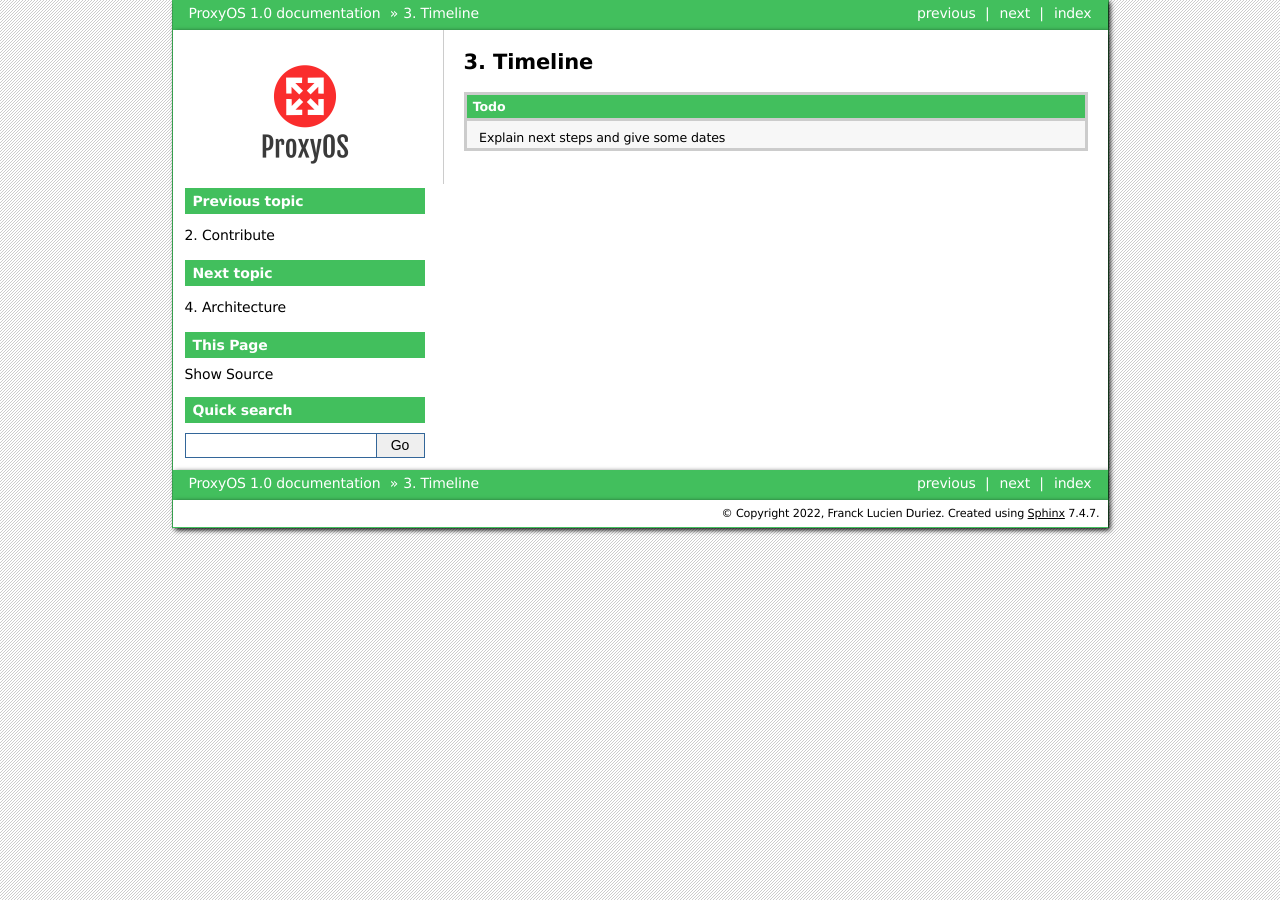
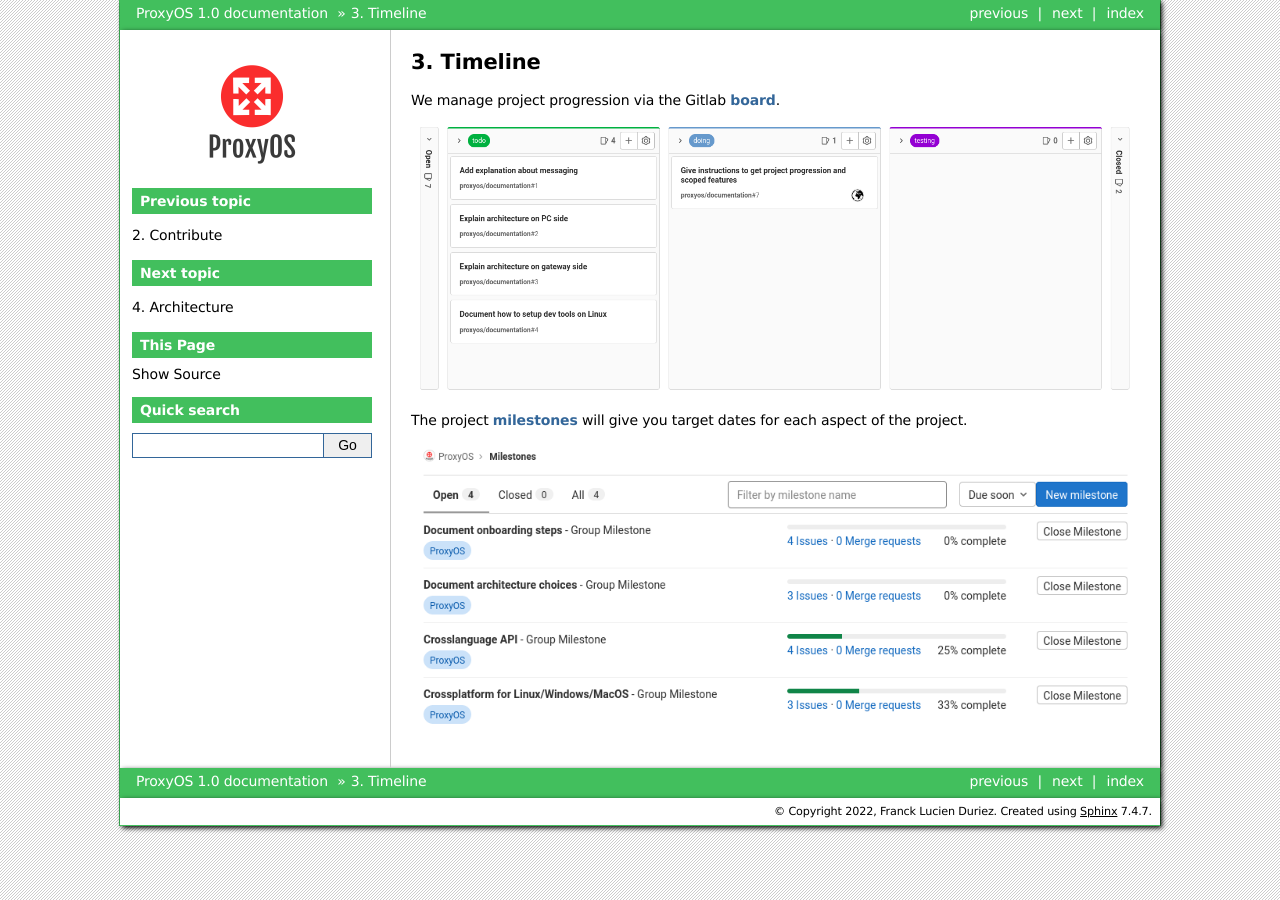
Before and after one commit to ProxyOS/documentation, a Sphinx documentation site: the page built from source/timeline.rst, in a window 1280 px wide. Built offline with Sphinx 7.4.7, drawn with Linux system fonts in a browser that asks for light colours.

Commit message:
timeline: add links to board and milestone table

```diff
--- a/source/timeline.rst
+++ b/source/timeline.rst
@@ -1,4 +1,19 @@
 Timeline
 ========
 
-.. todo:: Explain next steps and give some dates
+We manage project progression via the Gitlab
+`board <https://gitlab.com/groups/proxyos/-/boards>`_.
+
+.. image:: _static/img/gitlab-board.png
+  :align: center
+  :target: https://gitlab.com/groups/proxyos/-/boards
+  :alt: Gitlab ProxyOS Board
+
+The project
+`milestones <https://gitlab.com/groups/proxyos/-/milestones>`_
+will give you target dates for each aspect of the project.
+
+.. image:: _static/img/gitlab-milestones.png
+  :align: center
+  :target: https://gitlab.com/groups/proxyos/-/milestones
+  :alt: Gitlab ProxyOS Milestones
```
Also changed, not shown: source/_static/img/gitlab-board.png (added), source/_static/img/gitlab-milestones.png (added).
